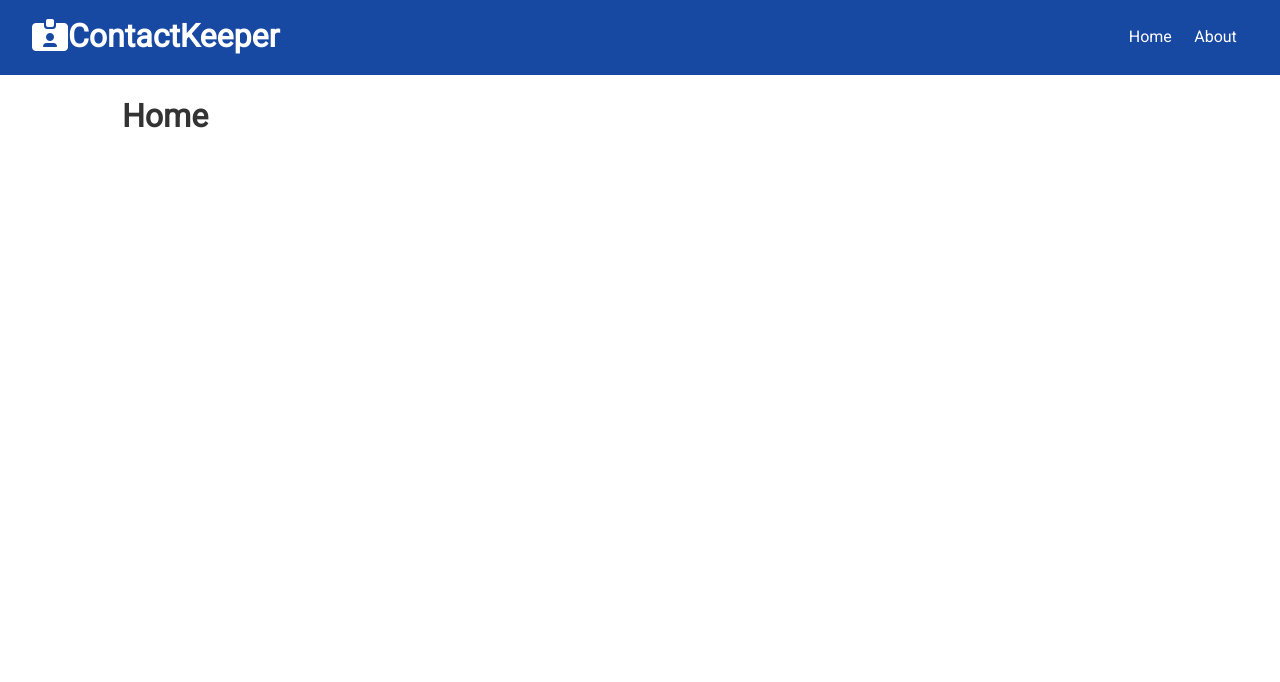
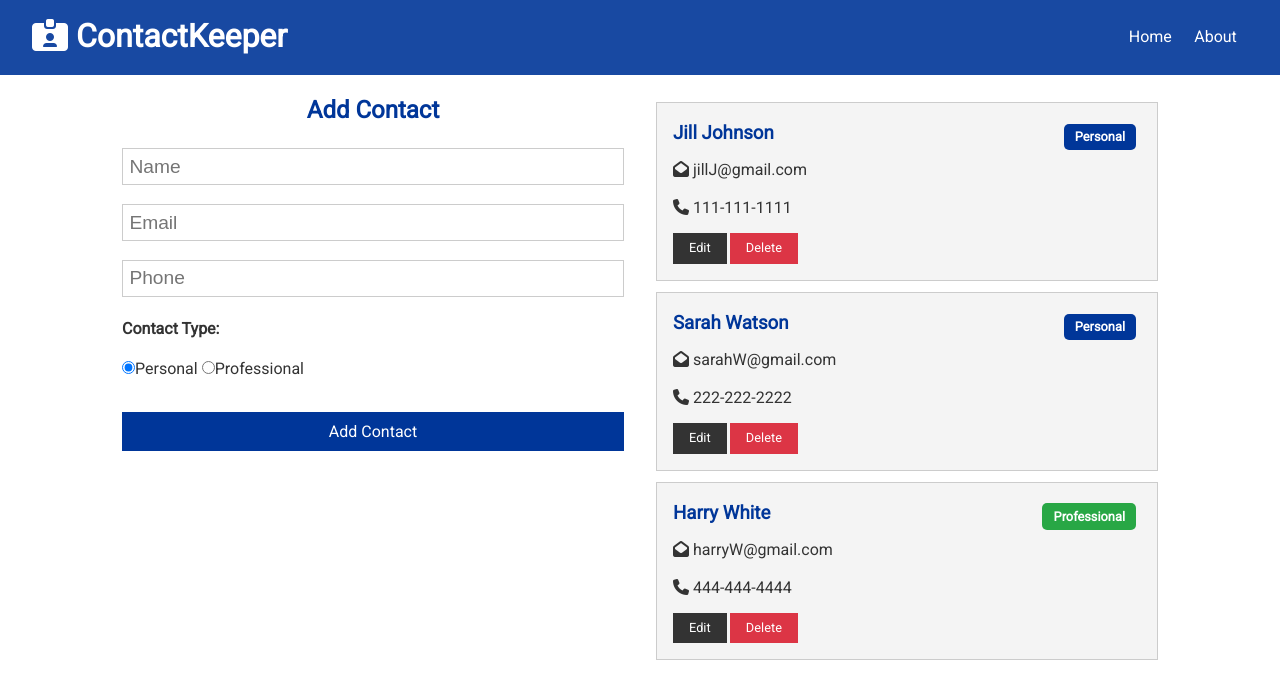
Before and after one commit to AlexFilipe97/contact-keeper, a React (Create React App) app in the folder client/: page / in a window 1280 px wide. Shown: the top 682 px of the page. Built offline with nearby package versions, Linux system fonts and the light colour scheme.

Commit message:
Added context for contacts and created components Contacts, ContactItem and ContactForm

```diff
--- a/client/src/App.js
+++ b/client/src/App.js
@@ -3,10 +3,12 @@
 import Navbar from "./components/layout/Navbar";
 import Home from "./components/pages/Home";
 import About from "./components/pages/About";
+import ContactState from "./context/contact/ContactState";
 import "./App.css";
 
 const App = () => {
   return (
+    <ContactState>
       <Router>
         <Fragment>
           <Navbar />
@@ -18,6 +20,7 @@
           </div>
         </Fragment>
       </Router>
+    </ContactState>
   );
 };
 
--- /dev/null
+++ b/client/src/components/contacts/ContactForm.js
@@ -0,0 +1,82 @@
+import React, { useState, useContext } from "react";
+import ContactContext from "../../context/contact/ContactContext";
+
+const ContactForm = () => {
+  const contactContext = useContext(ContactContext);
+
+  const [contact, setContact] = useState({
+    name: "",
+    email: "",
+    phone: "",
+    type: "personal",
+  });
+
+  const { name, email, phone, type } = contact;
+
+  const onChange = (e) =>
+    setContact({ ...contact, [e.target.name]: e.target.value });
+
+  const onSubmit = (e) => {
+    e.preventDefault();
+    contactContext.addContact(contact);
+    setContact({
+      name: "",
+      email: "",
+      phone: "",
+      type: "personal",
+    });
+  };
+
+  return (
+    <form onSubmit={onSubmit}>
+      <h2 className='text-primary'>Add Contact</h2>
+      <input
+        type='text'
+        placeholder='Name'
+        name='name'
+        value={name}
+        onChange={onChange}
+      />
+      <input
+        type='email'
+        placeholder='Email'
+        name='email'
+        value={email}
+        onChange={onChange}
+      />
+      <input
+        type='text'
+        placeholder='Phone'
+        name='phone'
+        value={phone}
+        onChange={onChange}
+      />
+      <h4>Contact Type:</h4>
+      <input
+        type='radio'
+        name='type'
+        value='personal'
+        checked={type === "personal"}
+        onChange={onChange}
+      />
+      Personal{" "}
+      <input
+        type='radio'
+        name='type'
+        value='professional'
+        checked={type === "professional"}
+        onChange={onChange}
+      />
+      Professional
+      <div>
+        <input
+          type='submit'
+          value='Add Contact'
+          className='btn btn-primary btn-block'
+        />
+      </div>
+    </form>
+  );
+};
+
+export default ContactForm;
--- /dev/null
+++ b/client/src/components/contacts/ContactItem.js
@@ -0,0 +1,44 @@
+import React from "react";
+import PropTypes from "prop-types";
+
+const ContactItem = ({ contact }) => {
+  const { id, name, email, phone, type } = contact;
+  return (
+    <div className='card bg-light'>
+      <h3 className='text-primary text-left'>
+        {name}{" "}
+        <span
+          style={{ float: "right" }}
+          className={
+            "badge " +
+            (type === "professional" ? "badge-success" : "badge-primary")
+          }
+        >
+          {type.charAt(0).toUpperCase() + type.slice(1)}
+        </span>
+      </h3>
+      <ul className='list'>
+        {email && (
+          <li>
+            <i className='fas fa-envelope-open' /> {email}
+          </li>
+        )}
+      </ul>
+      <ul className='list'>
+        {phone && (
+          <li>
+            <i className='fas fa-phone' /> {phone}
+          </li>
+        )}
+      </ul>
+      <button className='btn btn-dark btn-sm'>Edit</button>
+      <button className='btn btn-danger btn-sm'>Delete</button>
+    </div>
+  );
+};
+
+ContactItem.propTypes = {
+  contact: PropTypes.object.isRequired,
+};
+
+export default ContactItem;
--- /dev/null
+++ b/client/src/components/contacts/Contacts.js
@@ -0,0 +1,19 @@
+import React, { Fragment, useContext } from "react";
+import ContactItem from "./ContactItem";
+import ContactContext from "../../context/contact/ContactContext";
+
+const Contacts = () => {
+  const contactContext = useContext(ContactContext);
+
+  const { contacts } = contactContext;
+
+  return (
+    <Fragment>
+      {contacts.map((contact) => (
+        <ContactItem contact={contact} key={contact.id} />
+      ))}
+    </Fragment>
+  );
+};
+
+export default Contacts;
--- a/client/src/components/layout/Navbar.js
+++ b/client/src/components/layout/Navbar.js
@@ -6,8 +6,7 @@
   return (
     <div className='navbar bg-primary'>
       <h1>
-        <i className={icon} />
-        {title}
+        <i className={icon} /> {title}
       </h1>
       <ul>
         <li>
--- a/client/src/components/pages/Home.js
+++ b/client/src/components/pages/Home.js
@@ -1,9 +1,16 @@
 import React from "react";
+import Contacts from "../contacts/Contacts";
+import ContactForm from "../contacts/ContactForm";
 
 const Home = () => {
   return (
-    <div>
-      <h1>Home</h1>
+    <div className='grid-2'>
+      <div>
+        <ContactForm />
+      </div>
+      <div>
+        <Contacts />
+      </div>
     </div>
   );
 };
--- /dev/null
+++ b/client/src/context/contact/ContactContext.js
@@ -0,0 +1,5 @@
+import { createContext } from "react";
+
+const contactContext = createContext();
+
+export default contactContext;
--- /dev/null
+++ b/client/src/context/contact/ContactReducer.js
@@ -0,0 +1,21 @@
+import {
+  ADD_CONTACT,
+  DELETE_CONTACT,
+  SET_CURRENT,
+  CLEAR_CURRENT,
+  UPDATE_CONTACT,
+  FILTER_CONTACTS,
+  CLEAR_FILTER,
+} from "../types";
+
+export default (state, action) => {
+  switch (action.type) {
+    case ADD_CONTACT:
+      return {
+        ...state,
+        contacts: [...state.contacts, action.payload],
+      };
+    default:
+      return state;
+  }
+};
--- /dev/null
+++ b/client/src/context/contact/ContactState.js
@@ -0,0 +1,77 @@
+import React, { useReducer } from "react";
+import { v4 as uuid } from "uuid";
+import ContactContext from "./ContactContext";
+import ContactReducer from "./ContactReducer";
+import {
+  ADD_CONTACT,
+  DELETE_CONTACT,
+  SET_CURRENT,
+  CLEAR_CURRENT,
+  UPDATE_CONTACT,
+  FILTER_CONTACTS,
+  CLEAR_FILTER,
+} from "../types";
+
+const ContactState = (props) => {
+  const initialState = {
+    contacts: [
+      {
+        id: 1,
+        name: "Jill Johnson",
+        email: "jillJ@gmail.com",
+        phone: "111-111-1111",
+        type: "personal",
+      },
+      {
+        id: 2,
+        name: "Sarah Watson",
+        email: "sarahW@gmail.com",
+        phone: "222-222-2222",
+        type: "personal",
+      },
+      {
+        id: 3,
+        name: "Harry White",
+        email: "harryW@gmail.com",
+        phone: "444-444-4444",
+        type: "professional",
+      },
+    ],
+  };
+
+  const [state, dispatch] = useReducer(ContactReducer, initialState);
+
+  // add contact
+  const addContact = (contact) => {
+    contact.id = uuid();
+    dispatch({
+      type: ADD_CONTACT,
+      payload: contact,
+    });
+  };
+
+  // delete contact
+
+  // set current contact
+
+  // clear current contact
+
+  // update contact
+
+  // filter contacts
+
+  // clear filter
+
+  return (
+    <ContactContext.Provider
+      value={{
+        contacts: state.contacts,
+        addContact,
+      }}
+    >
+      {props.children}
+    </ContactContext.Provider>
+  );
+};
+
+export default ContactState;
--- /dev/null
+++ b/client/src/context/types.js
@@ -0,0 +1,9 @@
+export const ADD_CONTACT = "ADD_CONTACT";
+export const DELETE_CONTACT = "DELETE_CONTACT";
+export const SET_CURRENT = "SET_CURRENT";
+export const CLEAR_CURRENT = "CLEAr_CURRENT";
+export const UPDATE_CONTACT = "UPDATE_CONTACT";
+export const FILTER_CONTACTS = "FILTER_CONTACTS";
+export const CLEAR_FILTER = "CLEAR_FILTER";
+export const SET_ALERT = "SET_ALERT";
+export const REMOVE_ALERT = "REMOVE_ALERT";
```
Lines whose indentation alone changed are shown as unchanged.
